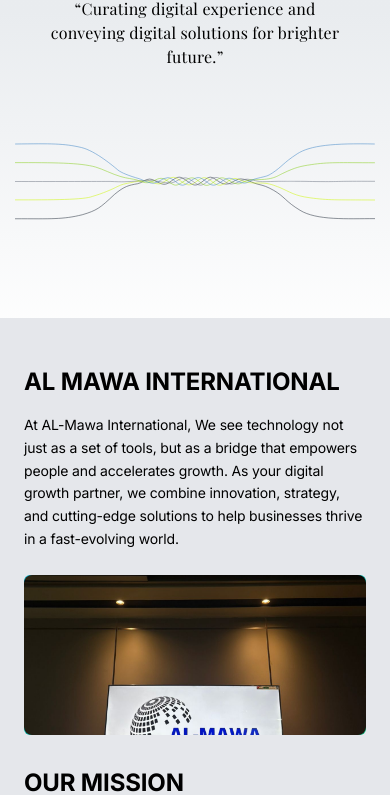
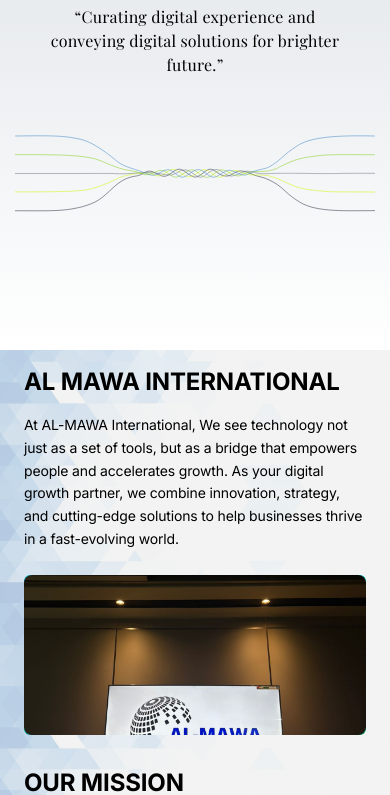
Before and after one commit to Urban498/Al-Mawa-portfolio-main3.0, a Next.js app: page / in a window 390 px wide. Shown: the part 365-1160 px from the top of the page. Built offline with nearby package versions, Linux system fonts and the light colour scheme; no server answers; the database is empty; a web font is replaced by a local one.

Commit message:
Changes in homepage

```diff
--- a/src/components/hero-section.tsx
+++ b/src/components/hero-section.tsx
@@ -7,12 +7,13 @@
 import { StickyScroll } from "@/components/ui/sticky-scroll-reveal";
 import { InfiniteMovingCards } from "@/components/ui/infinite-moving-cards";
 import ServicesSection from "@/components/services-section";
-
+import Bg from "../app/about/image/demo2.png";
 import { Inter, Playfair_Display } from "next/font/google";
 import conferenceRoom from "@/components/images/conference room 1.jpg";
 import values from "@/components/images/ourvalue.jpg";
 import mission from "@/components/images/ourmission.jpg";
 import Image from "next/image";
+import { url } from "inspector";
 const inter = Inter({ subsets: ["latin"] });
 const playfair_display = Playfair_Display({
   subsets: ["latin"],
@@ -37,26 +38,33 @@
   }, []);
   return (
     <div className="relative">
-
       {/* First screen: black to gray gradient */}
       <div className="min-h-[80vh] sm:min-h-[90vh] lg:min-h-screen bg-gradient-to-b from-background via-muted to-card relative flex items-center justify-center">
         <GoogleGeminiEffect />
       </div>
 
       {/* Combined Sticky Scroll Reveal and Services section with seamless background */}
-      <div className="bg-gray-200 relative -mt-8 sm:-mt-12 lg:-mt-0">
+      <div className="  relative -mt-8 sm:-mt-12 lg:-mt-0 overflow-hidden">
+        {/* Background Image */}
+        <div
+          className="absolute inset-0 -z-10 bg-contain bg-center bg-white opacity-30"
+          style={{ backgroundImage: `url(${Bg.src})` }}
+        />
+
         {/* Sticky Scroll Reveal section */}
-        <div>
-          <StickyScroll content={[
+        <div className="relative z-10">
+          <StickyScroll
+            content={[
               {
                 title: "Al Mawa International",
-              description: "At AL-Mawa International, We see technology not just as a set of tools, but as a bridge that empowers people and accelerates growth. As your digital growth partner, we combine innovation, strategy, and cutting-edge solutions to help businesses thrive in a fast-evolving world. ",
+                description:
+                  "At AL-MAWA International, We see technology not just as a set of tools, but as a bridge that empowers people and accelerates growth. As your digital growth partner, we combine innovation, strategy, and cutting-edge solutions to help businesses thrive in a fast-evolving world. ",
                 content: (
-                <div className="h-full w-full flex items-center justify-center text-primary-foreground">
+                  <div className="h-full w-full flex items-center justify-center z-20">
                     <Image
                       src={conferenceRoom}
                       alt="about us"
-                    className="object-cover h-full w-full rounded-lg"
+                      className="object-cover h-full w-full rounded-lg shadow-2xl"
                       priority
                     />
                   </div>
@@ -64,7 +72,8 @@
               },
               {
                 title: "Our Mission",
-              description: "Inspired by the belief that technology's true power lies in people, We're committed to redefining the digital experience through smart, seamless, and sustainable IT solutions. Our mission is to fuse creativity with technology, empowering every client to innovate boldly, perform efficiently, and lead confidently in this evolving digital world.",
+                description:
+                  "Inspired by the belief that technology's true power lies in people, We're committed to redefining the digital experience through smart, seamless, and sustainable IT solutions. Our mission is to fuse creativity with technology, empowering every client to innovate boldly, perform efficiently, and lead confidently in this evolving digital world.",
                 content: (
                   <div className="h-full w-full bg-gradient-to-br from-secondary to-primary flex items-center justify-center text-black">
                     <Image
@@ -77,7 +86,8 @@
               },
               {
                 title: "Our Values",
-              description: "We envision becoming a global symbol of trust, innovation, and transformation — a place where ideas turn into lasting impact, and technology serves as a catalyst for human progress, aspiring to create a future where every business, regardless of size, thrives through intelligent innovation, empowered teams, and limitless possibilities.",
+                description:
+                  "We envision becoming a global symbol of trust, innovation, and transformation — a place where ideas turn into lasting impact, and technology serves as a catalyst for human progress, aspiring to create a future where every business, regardless of size, thrives through intelligent innovation, empowered teams, and limitless possibilities.",
                 content: (
                   <div className="h-full w-full bg-gradient-to-br from-accent to-secondary flex items-center justify-center text-accent-foreground">
                     <Image
@@ -88,11 +98,12 @@
                   </div>
                 ),
               },
-          ]} />
+            ]}
+          />
         </div>
 
         {/* Services section */}
-        <div className="mt-22 bg-white">
+        <div className="mt-22 bg-white relative z-10">
           <ServicesSection />
         </div>
       </div>
@@ -101,21 +112,21 @@
       {/* <CTASectionn /> */}
 
       {/* Testimonials section with infinite moving cards */}
-      <div className="bg-gray-200 py-16 px-4 md:px-6 lg:px-8 border-t border-border/50">
+     <div className="bg-gradient-to-b from-white via-gray-400 to-gray-950 py-16 px-4 md:px-6 lg:px-8 ">
         <div className="max-w-7xl mx-auto">
           <div className="text-center mb-12">
-            <h2 className={`${inter.className} text-4xl md:text-5xl font-bold pb-4 text-center text-black uppercase`}>
+            <h2
+              className={`${inter.className} text-4xl md:text-5xl font-bold pb-4 text-center text-black uppercase`}
+            >
               voices from the desk
             </h2>
-            <p className={`${playfair_display.className} text-lg text-black uppercase`}>
+            <p
+              className={`${playfair_display.className} text-lg text-black uppercase`}
+            >
               Professional perspectives designed to inform, inspire, and empower
             </p>
           </div>
-          <InfiniteMovingCards
-            items={blog}
-            direction="right"
-            speed="slow"
-          />
+          <InfiniteMovingCards items={blog} direction="right" speed="slow" />
         </div>
       </div>
 
--- a/src/components/ui/google-gemini-effect.tsx
+++ b/src/components/ui/google-gemini-effect.tsx
@@ -101,7 +101,7 @@
         brighter future.&rdquo;
       </p>
 
-      <div className="flex justify-center items-center w-full mb-16 sm:mb-12 md:-mb-2 lg:-mb-0 -mt-12">
+      <div className="flex justify-center items-center w-full mb-16 sm:mb-12 md:-mb-2 lg:-mb-0 -mt-16">
         <svg
           width="1440"
           height="800"
--- a/src/components/ui/sticky-scroll-reveal.tsx
+++ b/src/components/ui/sticky-scroll-reveal.tsx
@@ -4,6 +4,7 @@
 import { motion } from "motion/react";
 import { cn } from "@/lib/utils";
 import { Inter } from "next/font/google";
+
 
 const inter = Inter({ subsets: ["latin"] });
 
@@ -62,6 +63,7 @@
       className="relative flex flex-col lg:flex-row h-auto lg:h-[30rem] justify-start lg:space-x-5 overflow-y-auto scrollbar-hide p-4 sm:p-6 lg:p-10  border-none "
       ref={ref}
     >
+
       <div className="w-full lg:w-[60%] mx-auto relative flex items-start px-2 sm:px-4">
         <div className="w-full lg:w-[50%] mx-auto">
           {content.map((item, index) => (
@@ -73,7 +75,7 @@
                 animate={{
                   opacity: activeCard === index ? 1 : 0.3,
                 }}
-                className={`text-2xl sm:text-3xl lg:text-4xl font-bold text-black mb-4 sm:mb-6 uppercase ${inter.className} [&]:!opacity-100 lg:[&]:opacity-[inherit]`}
+                className={`text-2xl sm:text-3xl lg:text-6xl font-bold text-black mb-4 sm:mb-6 uppercase ${inter.className} [&]:!opacity-100 lg:[&]:opacity-[inherit]`}
               >
                 {item.title}
               </motion.h2>
```
Also changed, not shown: src/app/about/image/demo.jpg (added), src/app/about/image/demo2.png (added). Lines whose indentation alone changed are shown as unchanged.
